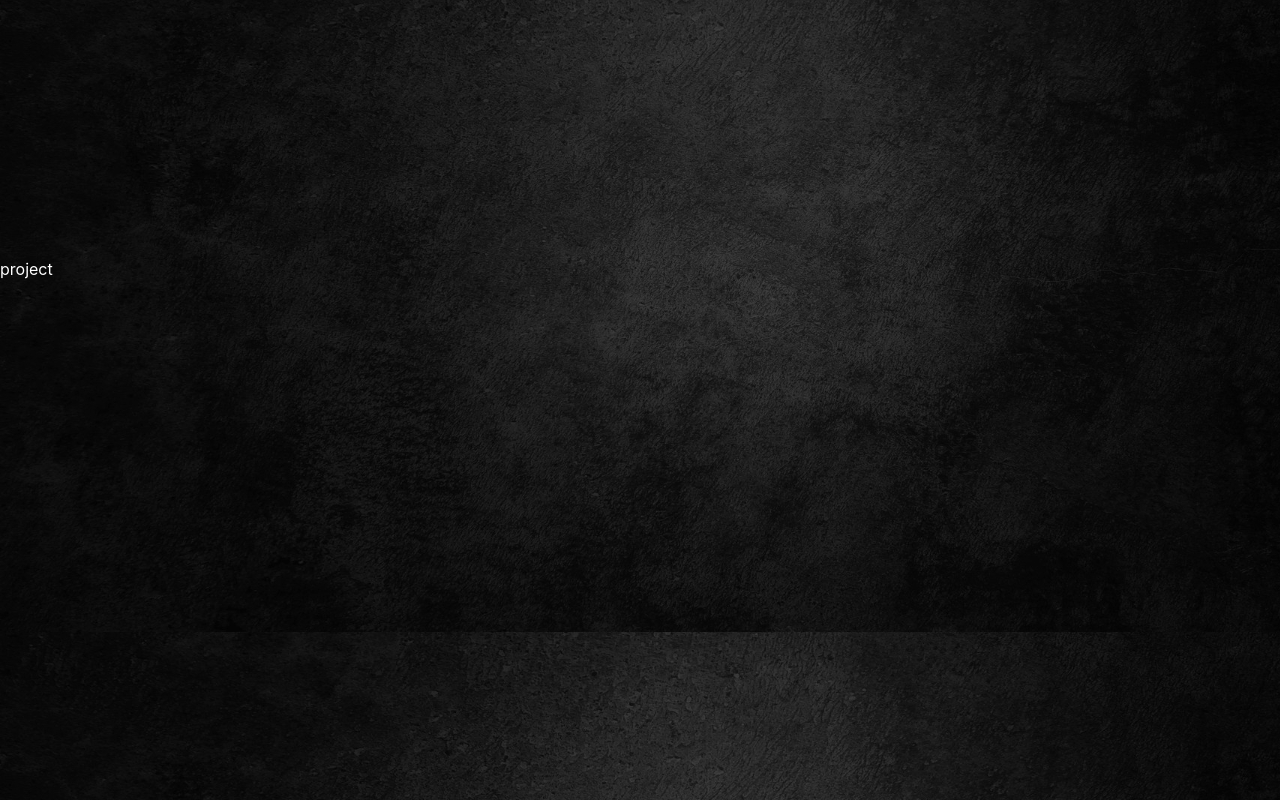
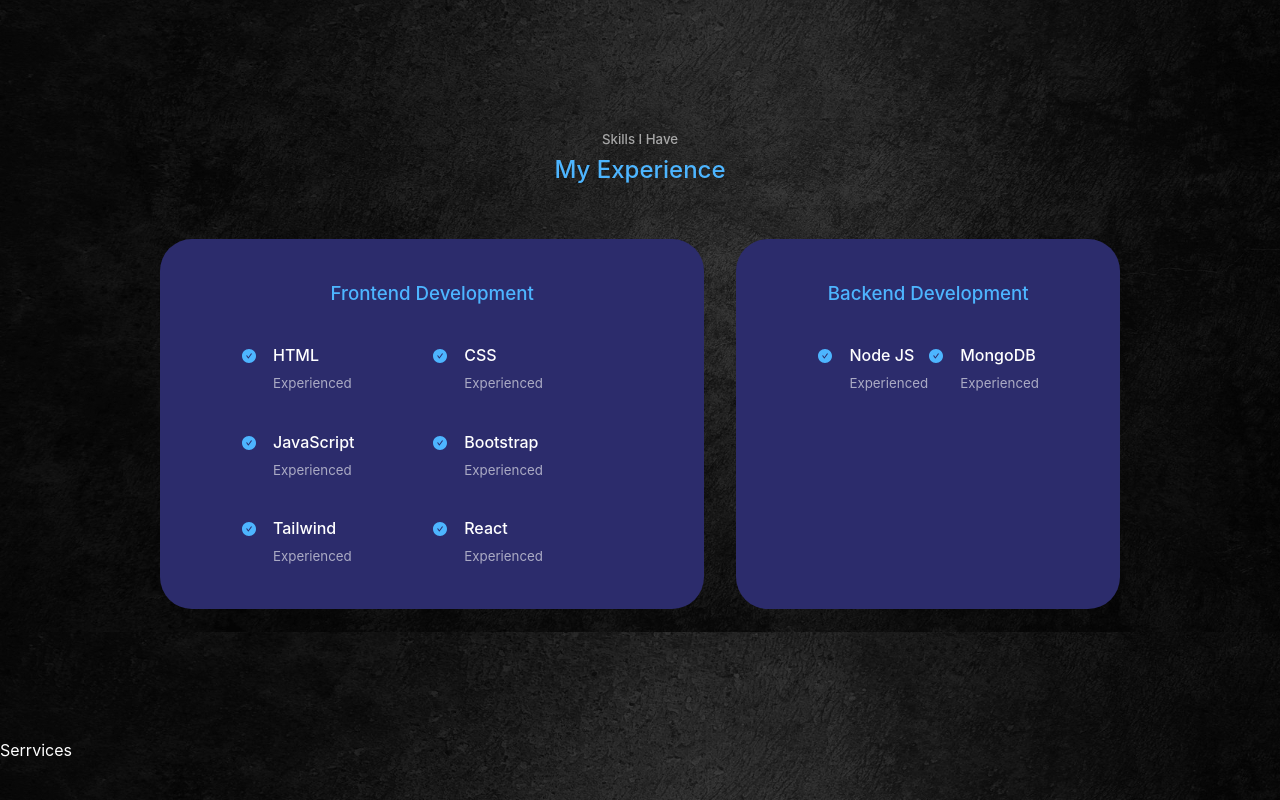
Before and after one commit to sadiqss/developer-portfolio, a React (Create React App) app: page / in a window 1280 px wide. Shown: the part 1600-2400 px from the top of the page. Built offline with nearby package versions, Linux system fonts and the light colour scheme.

Commit message:
experience

```diff
--- a/src/App.js
+++ b/src/App.js
@@ -4,8 +4,8 @@ import Header from './component/header/Header';
 import Nav from './component/nav/Nav';
 import About from './component/about/About';
 import Contact from './component/contact/Contact';
-import Project from './component/project/Project';
 import Services from './component/services/Services';
+import Experience from './component/Experience/Experience';
 
 function App() {
   return (
@@ -13,7 +13,7 @@ function App() {
       <Header></Header>
       <Nav></Nav>
       <About></About>
-      <Project></Project>
+      <Experience></Experience>
       <Services></Services>
       <Contact></Contact>
     </>
--- /dev/null
+++ b/src/component/Experience/Experience.css
@@ -0,0 +1,71 @@
+.experience_container {
+    display: grid;
+    grid-template-columns: 2fr 1fr;
+    gap: 2rem;
+}
+
+.experience_container>div {
+    background: var(--color-bg-variant);
+    padding: 2.4rem 5rem;
+    border-radius: 2rem;
+    border: 1px solid transparent;
+    transition: var(--transition);
+}
+
+.experience_container>div:hover {
+    background: transparent;
+    border-color: var(--color-primary-variant);
+    cursor: default;
+}
+
+.experience_container>div>h3 {
+    text-align: center;
+    margin-bottom: 2rem;
+    color: var(--color-primary);
+}
+
+.experience_content {
+    display: grid;
+    grid-template-columns: 1fr 1fr;
+    row-gap: 2rem;
+}
+
+.experience_details {
+
+    display: flex;
+    gap: 1rem;
+}
+
+.experience_details-icons {
+    margin-top: 6px;
+    color: var(--color-primary);
+}
+
+@media screen and (max-width:1024px) {
+    .experience_container {
+        grid-template-columns: 1fr;
+    }
+
+    .experience_container>div {
+        width: 80%;
+        padding: 2rem;
+        margin: 0 auto;
+    }
+
+    .experience_content {
+        padding: 1rem;
+    }
+
+}
+
+/* Mobile device */
+@media screen and (max-width:600px) {
+    .experience_container {
+        gap: 1rem;
+    }
+
+    .experience_container>div {
+        width: 100%;
+        padding: 2rem 1rem;
+    }
+}
--- /dev/null
+++ b/src/component/Experience/Experience.js
@@ -0,0 +1,81 @@
+import React from 'react';
+import './Experience.css';
+import { AiFillCheckCircle } from 'react-icons/ai';
+const Experience = () => {
+    return (
+        <section id='experience'>
+            <h5>Skills I Have</h5>
+            <h2>My Experience</h2>
+            <div className="container experience_container">
+                <div className="experience_frontend">
+                    <h3>Frontend Development</h3>
+                    <div className="experience_content">
+                        <article className='experience_details'>
+                            <AiFillCheckCircle className='experience_details-icons'></AiFillCheckCircle>
+                            <div>
+                                <h4>HTML</h4>
+                                <small className='text-light'>Experienced</small>
+                            </div>
+                        </article>
+                        <article className='experience_details'>
+                            <AiFillCheckCircle className='experience_details-icons'></AiFillCheckCircle>
+                            <div>
+                                <h4>CSS</h4>
+                                <small className='text-light'>Experienced</small>
+                            </div>
+                        </article>
+                        <article className='experience_details'>
+                            <AiFillCheckCircle className='experience_details-icons'></AiFillCheckCircle>
+                            <div>
+                                <h4>JavaScript</h4>
+                                <small className='text-light'>Experienced</small>
+                            </div>
+                        </article>
+                        <article className='experience_details'>
+                            <AiFillCheckCircle className='experience_details-icons'></AiFillCheckCircle>
+                            <div>
+                                <h4>Bootstrap</h4>
+                                <small className='text-light'>Experienced</small>
+                            </div>
+                        </article>
+                        <article className='experience_details'>
+                            <AiFillCheckCircle className='experience_details-icons'></AiFillCheckCircle>
+                            <div>
+                                <h4>Tailwind</h4>
+                                <small className='text-light'>Experienced</small>
+                            </div>
+                        </article>
+                        <article className='experience_details'>
+                            <AiFillCheckCircle className='experience_details-icons'></AiFillCheckCircle>
+                            <div>
+                                <h4>React</h4>
+                                <small className='text-light'>Experienced</small>
+                            </div>
+                        </article>
+                    </div>
+                </div>
+                <div className="experience_backend">
+                    <h3>Backend Development</h3>
+                    <div className="experience_content">
+                        <article className='experience_details'>
+                            <AiFillCheckCircle className='experience_details-icons'></AiFillCheckCircle>
+                            <div>
+                                <h4>Node JS</h4>
+                                <small className='text-light'>Experienced</small>
+                            </div>
+                        </article>
+                        <article className='experience_details'>
+                            <AiFillCheckCircle className='experience_details-icons'></AiFillCheckCircle>
+                            <div>
+                                <h4>MongoDB</h4>
+                                <small className='text-light'>Experienced</small>
+                            </div>
+                        </article>
+                    </div>
+                </div>
+            </div>
+        </section>
+    );
+};
+
+export default Experience;
--- a/src/component/nav/Nav.js
+++ b/src/component/nav/Nav.js
@@ -13,7 +13,7 @@ const Nav = () => {
         <nav>
             <a href="#" onClick={() => setActiveNow('#')} className={activeNow === '#' ? 'active' : ''}><AiFillHome></AiFillHome></a>
             <a href="#about" onClick={() => setActiveNow('#about')} className={activeNow === '#about' ? 'active' : ''}><AiOutlineUser></AiOutlineUser></a>
-            <a href="#project" onClick={() => setActiveNow('#project')} className={activeNow === '#project' ? 'active' : ''}><AiFillProject></AiFillProject></a>
+            <a href="#experience" onClick={() => setActiveNow('#project')} className={activeNow === '#experience' ? 'active' : ''}><AiFillProject></AiFillProject></a>
             <a href="#services" onClick={() => setActiveNow('#services')} className={activeNow === '#services' ? 'active' : ''}><RiServiceFill></RiServiceFill></a>
             <a href="#contact" onClick={() => setActiveNow('#contact')} className={activeNow === '#contact' ? 'active' : ''}><AiFillContacts></AiFillContacts></a>
         </nav>
--- a/src/component/project/Project.js
+++ /dev/null
@@ -1,11 +0,0 @@
-import React from 'react';
-
-const Project = () => {
-    return (
-        <section id='project'>
-            project
-        </section>
-    );
-};
-
-export default Project;
--- a/src/index.css
+++ b/src/index.css
@@ -71,7 +71,6 @@ h1 {
 
 section {
   margin-top: 8rem;
-  height: 100vh;
 }
 
 section>h2,
```
Also changed, not shown: src/component/project/Project.css (deleted).
